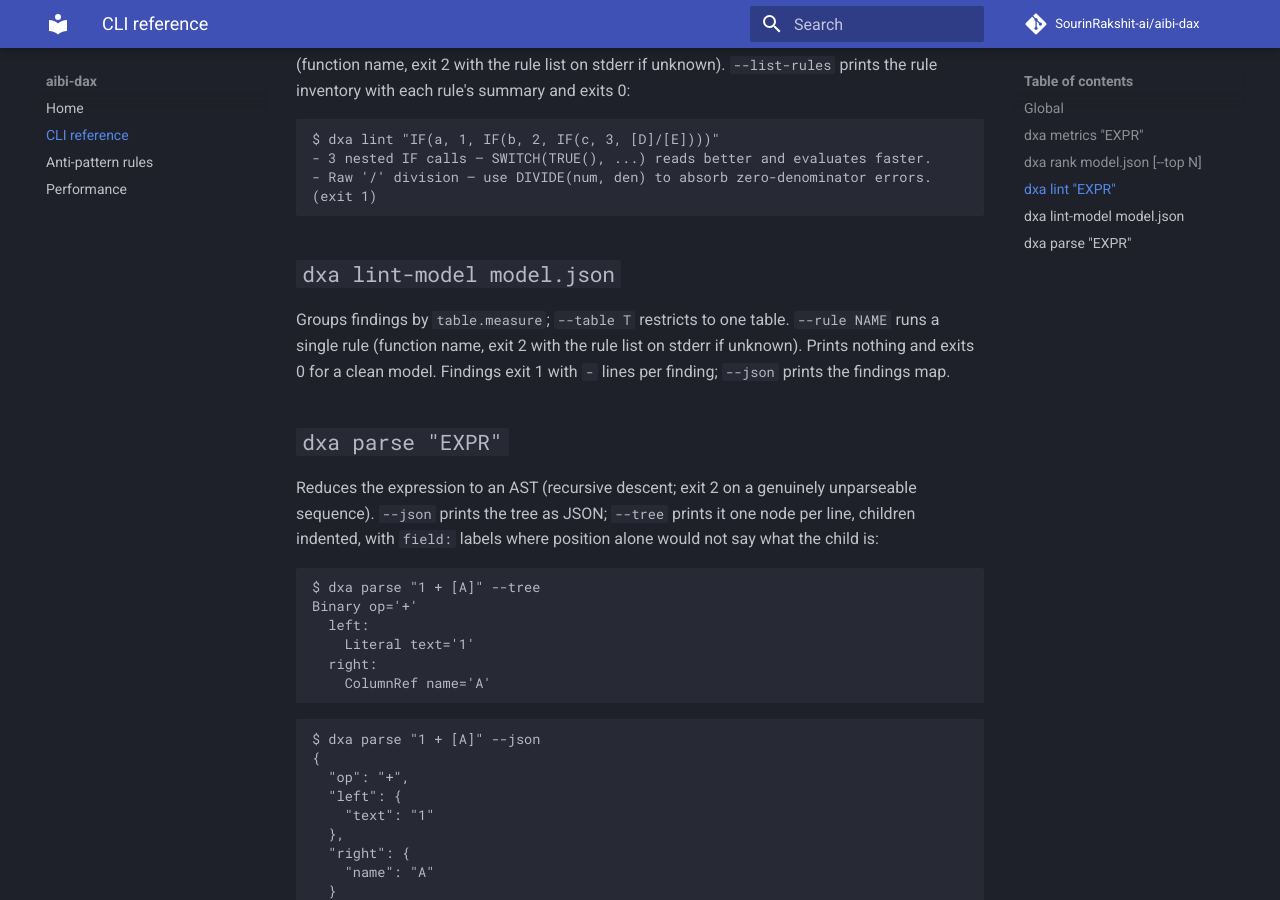
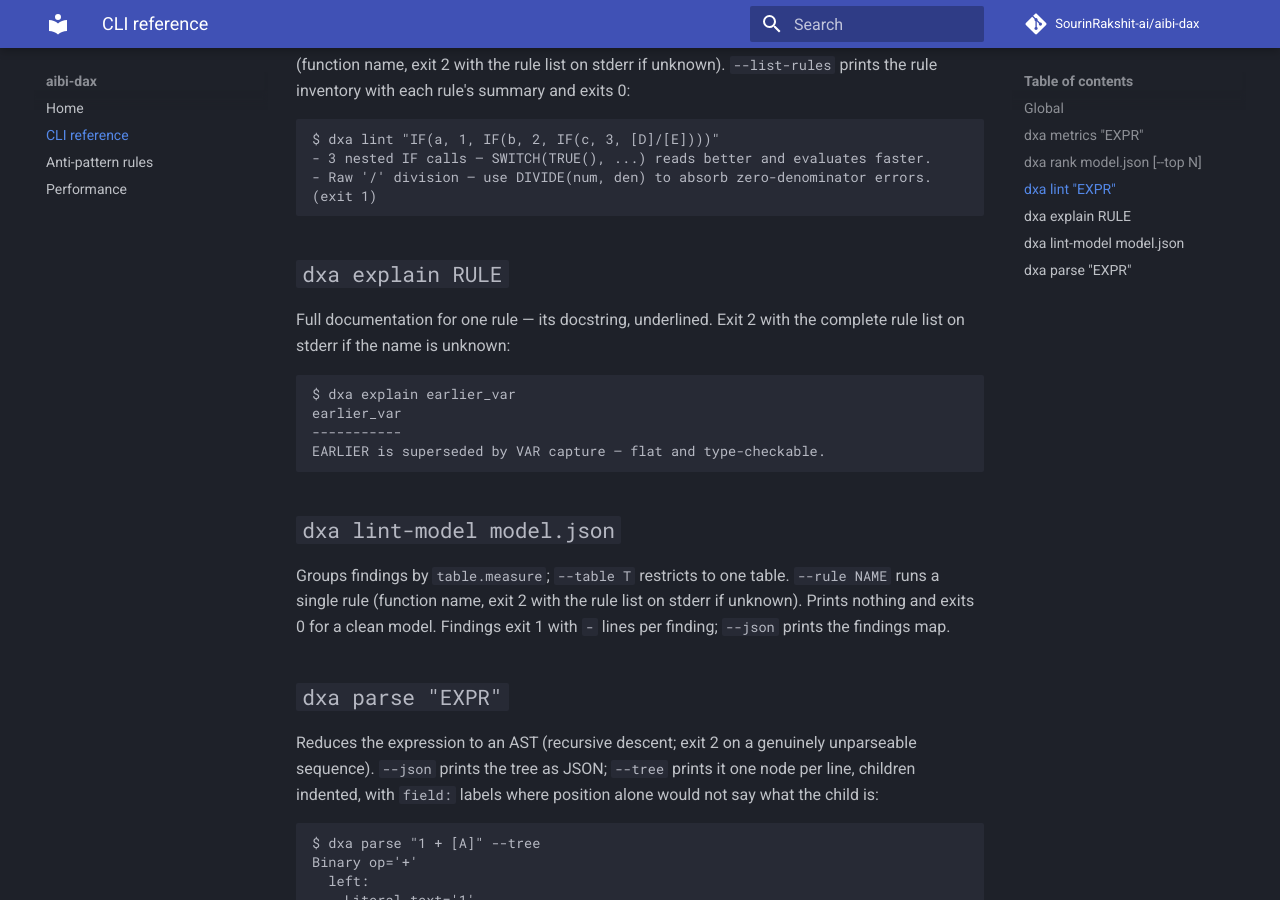
Before and after one commit to SourinRakshit-ai/aibi-dax, an MkDocs documentation site: the page built from docs/CLI.md, in a window 1280 px wide and 900 px high, scrolled down 957 px. Built offline with MkDocs 1.6.1 and Material for MkDocs 9.7.7, drawn with Linux system fonts in a browser that asks for light colours; comment, search, counter and statistics services are not loaded.

Commit message:
docs: dxa explain RULE in the CLI reference and command tables

````diff
--- a/docs/CLI.md
+++ b/docs/CLI.md
@@ -50,6 +50,18 @@ $ dxa lint "IF(a, 1, IF(b, 2, IF(c, 3, [D]/[E])))"
 (exit 1)
 ```
 
+## `dxa explain RULE`
+
+Full documentation for one rule — its docstring, underlined. Exit 2 with
+the complete rule list on stderr if the name is unknown:
+
+```
+$ dxa explain earlier_var
+earlier_var
+-----------
+EARLIER is superseded by VAR capture — flat and type-checkable.
+```
+
 ## `dxa lint-model model.json`
 
 Groups findings by `table.measure`; `--table T` restricts to one table.
````
Also changed, not shown: README.md (+1 -0 lines), docs/index.md (+1 -0 lines).
